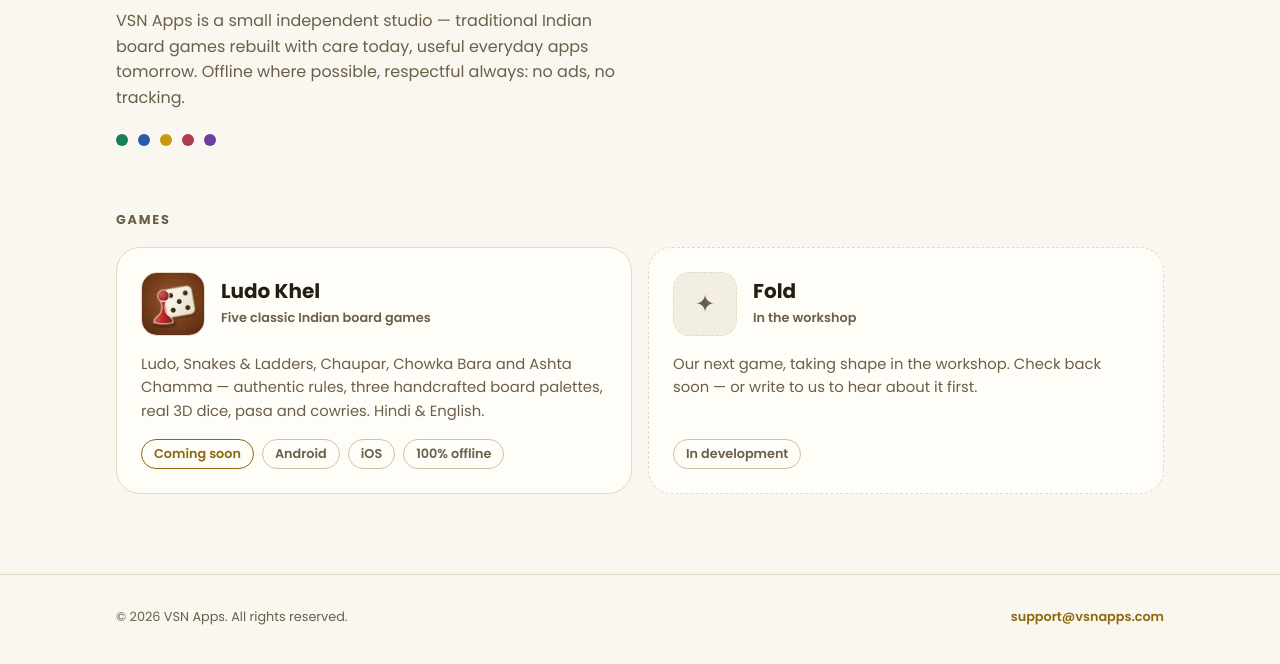
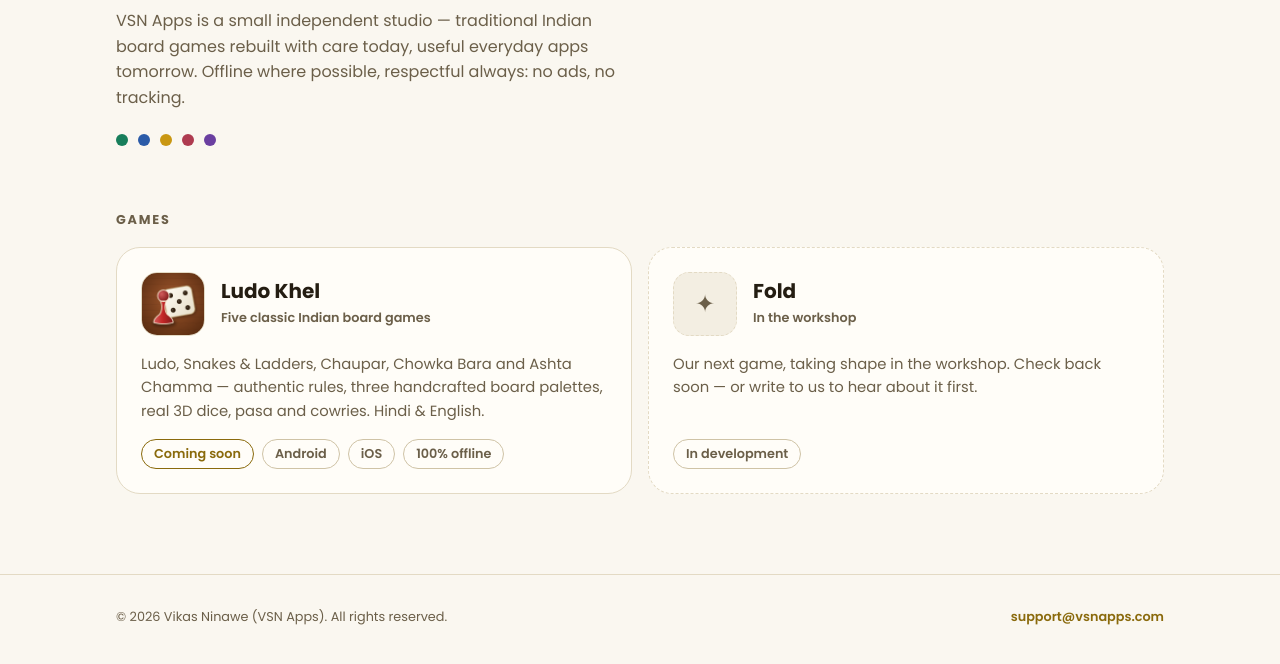
Before and after one commit to vikass659/vikass659.github.io, a plain HTML site: page index.html in a window 1280 px wide. Shown: the part 232-896 px from the top of the page. Drawn offline with Linux system fonts and the light colour scheme.

Commit message:
Copyright line as dictated: owner name in the legal line
Co-Authored-By: Claude Fable 5 <noreply@anthropic.com>

```diff
--- a/index.html
+++ b/index.html
@@ -100,7 +100,7 @@
 
 <footer class="site-foot">
   <div class="wrap">
-    <p>© 2026 VSN Apps. All rights reserved.</p>
+    <p>© 2026 Vikas Ninawe (VSN Apps). All rights reserved.</p>
     <span class="foot-spacer"></span>
     <nav aria-label="Footer">
       <a href="mailto:support@vsnapps.com">support@vsnapps.com</a>
```
Also changed, not shown: ludokhel/index.html (+1 -1 lines), ludokhel/privacy/index.html (+1 -1 lines).
